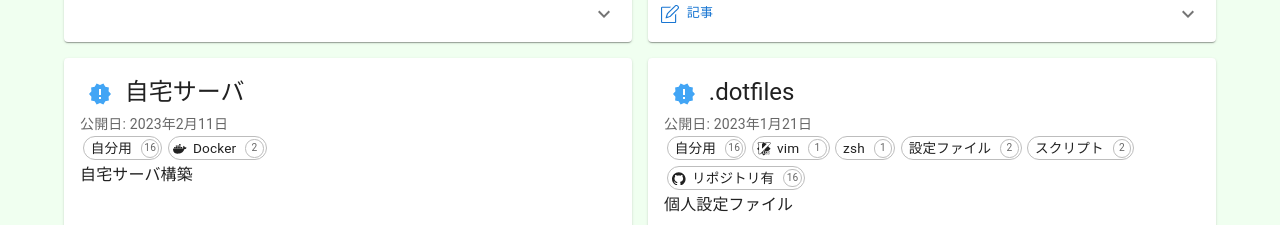
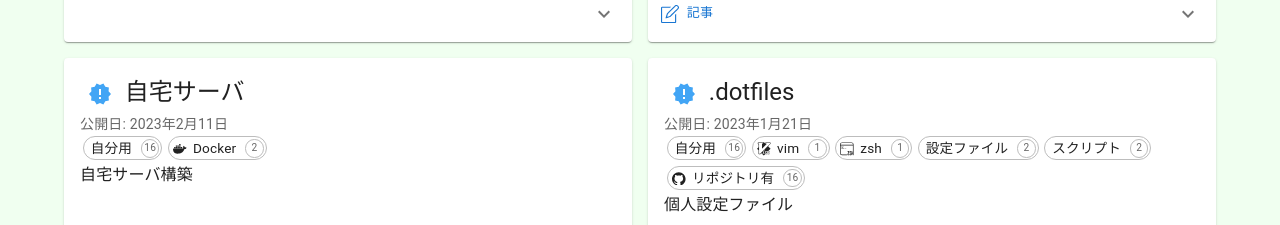
Before and after one commit to GunseiKPaseri/GunseiKPaseri.github.io, a React (Vite) app: page / in a window 1280 px wide. Shown: the part 1920-2145 px from the top of the page. Built offline with nearby package versions, Linux system fonts and the light colour scheme.

Commit message:
add: background color

```diff
--- a/src/components/TagChip.tsx
+++ b/src/components/TagChip.tsx
@@ -11,7 +11,22 @@ const FixedChipIcon = (props: {children: React.ReactNode}) => <Box sx={{ml: "0.5
 
 const TagIcon = (props: {tag: ContentsTag, active: boolean}) => {
   const result = contentsTagLogo[props.tag] ?? undefined;
-  if(result && 'logo' in result) return <span style={{color: props.active ? result.logo.color : undefined}}><FixedChipIcon>{result.logo.icon}</FixedChipIcon></span>;
+  if(result && 'logo' in result) return (
+    <span style={
+      props.active
+        ? {
+            color: result.logo.color,
+            backgroundColor: ('backgroundColor' in result.logo ? result.logo.backgroundColor : undefined),
+            borderTopLeftRadius: '50%',
+            borderBottomLeftRadius: '50%',
+          }
+        : undefined
+      }>
+      <FixedChipIcon>
+        {result.logo.icon}
+      </FixedChipIcon>
+    </span>
+  );
   return <></>;
 };
 
--- a/src/source.tsx
+++ b/src/source.tsx
@@ -23,6 +23,7 @@ import {
   SiVim as VimIcon,
   SiQiita as QiitaIcon,
   SiZenn as ZennIcon,
+  SiZsh as ZshIcon,
 } from "react-icons/si";
 import {
   SlNote as NoteIcon
@@ -36,7 +37,7 @@ import { OmitByValue, PickByValue, entries, keys } from "./util";
 export const contentsTagLogo = {
   'axum': {type: 'skill', description: 'RustWebフレームワーク'},
   'bash': {type: 'skill', description: 'シェルスクリプト言語'},
-  'Bun': {logo: {icon: <BunIcon />, color: '#f3e8b8'}, type: 'skill', description: 'JavaScriptランタイム'},
+  'Bun': {logo: {icon: <BunIcon />, color: '#f3e8b8', backgroundColor: '#000'}, type: 'skill', description: 'JavaScriptランタイム'},
   'Chevrotain': {type: 'skill', description: 'パーサービルダー'},
   'Deno': {logo: {icon: <DenoIcon />, color: '#000000'}, type: 'skill', description: 'JavaScriptランタイム'},
   'Docker': {logo: {icon: <DockerIcon />, color: '#2496ed'}, type: 'skill', description: 'コンテナ化技術'},
@@ -55,7 +56,7 @@ export const contentsTagLogo = {
   'Peg.js/Peggy': {type: 'skill', description: 'パーサージェネレーター'},
   'SQL': {type: 'skill', description: 'DB操作'},
   'vim': {logo: {icon: <VimIcon />, color: '#019733'}, type: 'skill', description: 'テキストエディタ'},
-  'zsh': {type: 'skill', description: 'シェルスクリプト言語'},
+  'zsh': {logo: {icon: <ZshIcon />, color: '#e84e0e'}, type: 'skill', description: 'シェルスクリプト言語'},
   'TextAliveAppAPI': {type: 'skill', description: '歌詞連動アニメーションAPI'},
   'TypeScript': {logo: {icon: <TypeScriptIcon />, color: '#3178c6'}, type: 'skill', description: 'JavaScriptの型付け拡張'},
   '構文解析': {type: 'skill', description: 'テキストの構造化'},
@@ -81,7 +82,7 @@ export const contentsTagLogo = {
   '記事有': {logo: {icon: <NoteIcon />, color: '#000000'}, type: 'auto', description: '記事公開中'},
   'デモ有': {logo: {icon: <CodepenIcon />, color: '#000000'}, type: 'auto', description: 'デモ公開中'},
 } as const satisfies Record<string, {
-  logo?:{icon: JSX.Element, color: string},
+  logo?:{icon: JSX.Element, color: string, backgroundColor?: string},
   type: 'skill' | 'auto' | 'state' | 'genre',
   description: string
 }>
```
